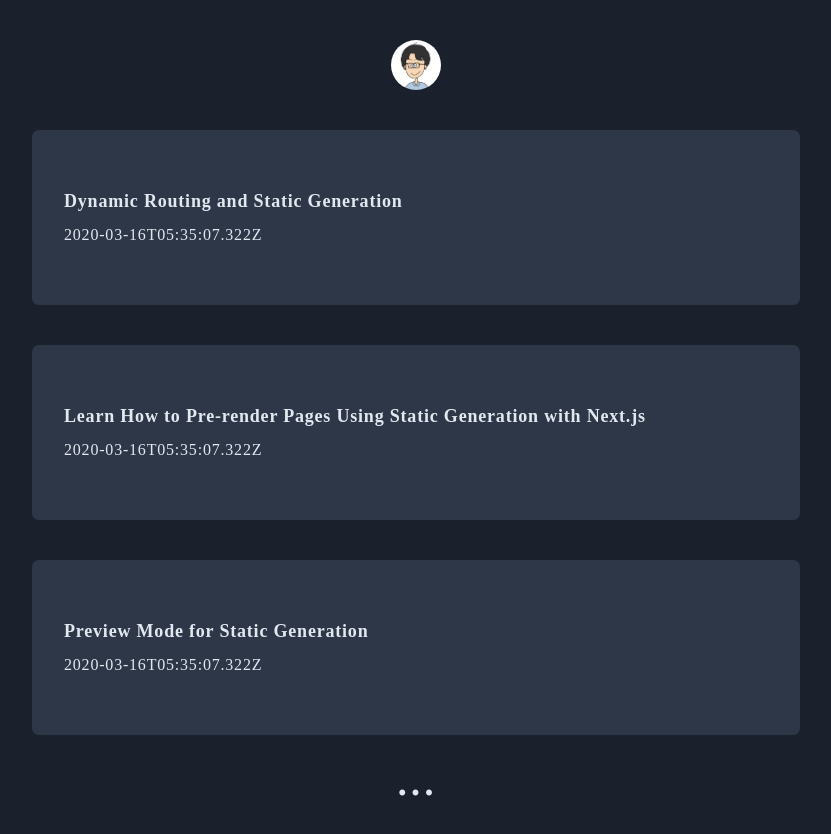
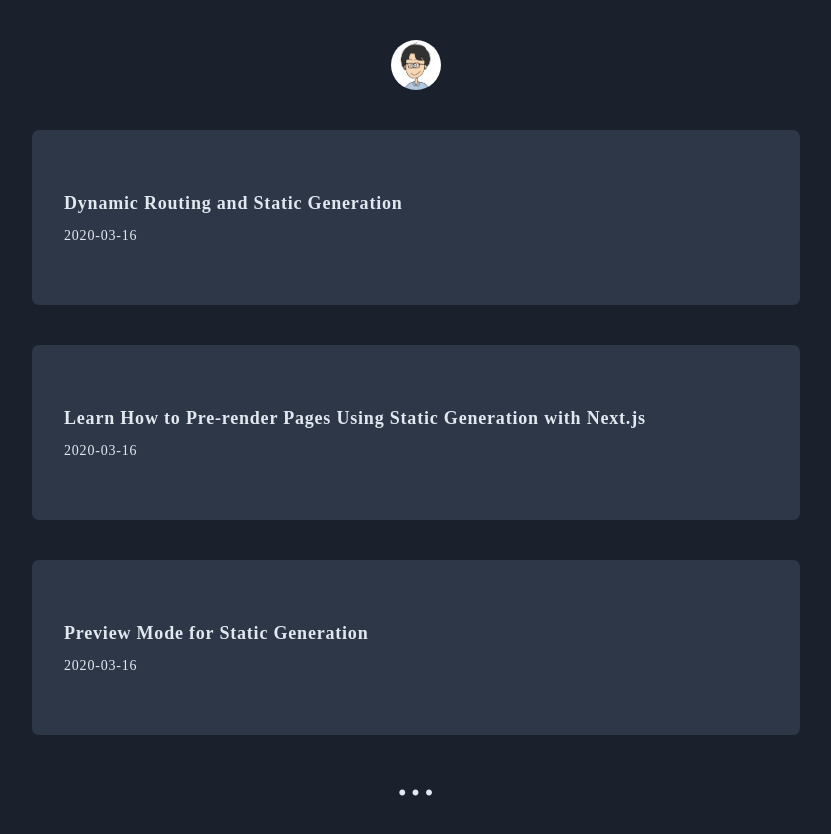
Before and after one commit to kentaro-m/blog, a Next.js app: page / in a window 1280 px wide. Shown: the top 834 px of the page, without its empty margins (224-1055 px from the left). Built offline with nearby package versions, Linux system fonts and the light colour scheme.

Commit message:
fix: apply format date to post date

```diff
--- /dev/null
+++ b/lib/date.ts
@@ -0,0 +1,3 @@
+import { format } from 'date-fns'
+
+export const formatDate = (date: string) => format(new Date(date), 'yyyy-MM-dd')
--- a/pages/index.tsx
+++ b/pages/index.tsx
@@ -3,6 +3,7 @@ import { Heading, Text, Box, Flex } from '@chakra-ui/react'
 import Link from 'next/link'
 import Post from '../interfaces/post'
 import { getAllPosts } from '../lib/api'
+import { formatDate } from '../lib/date'
 
 type Props = {
   allPosts: Post[]
@@ -20,8 +21,8 @@ export default function Index({ allPosts }: Props) {
                   <Heading as='h2' fontSize='lg' lineHeight='base' mb={2}>
                     {post.title}
                   </Heading>
-                  <Text>
-                    {post.date}
+                  <Text fontSize='sm'>
+                    {formatDate(post.date)}
                   </Text>
                 </Box>
               </Flex>
--- a/pages/posts/[slug].tsx
+++ b/pages/posts/[slug].tsx
@@ -22,6 +22,7 @@ import {
 } from '@chakra-ui/react'
 import { serialize } from 'next-mdx-remote/serialize'
 import { MDXRemote } from 'next-mdx-remote'
+import { formatDate } from '../../lib/date'
 
 const components = {
   a: (props: any) => <Link {...props}>{props.children}</Link>,
@@ -77,7 +78,7 @@ export default function Post({ post }: Props) {
             {post.title}
           </Heading>
           <Text textAlign='center' mb={8} ml={[7, 10]} mr={[7, 10]}>
-            {post.date}
+            {formatDate(post.date)}
           </Text>
         </Box>
         <Box bg='gray.700' p={[7, 10]} borderRadius={[0, 7]} __css={{
```
